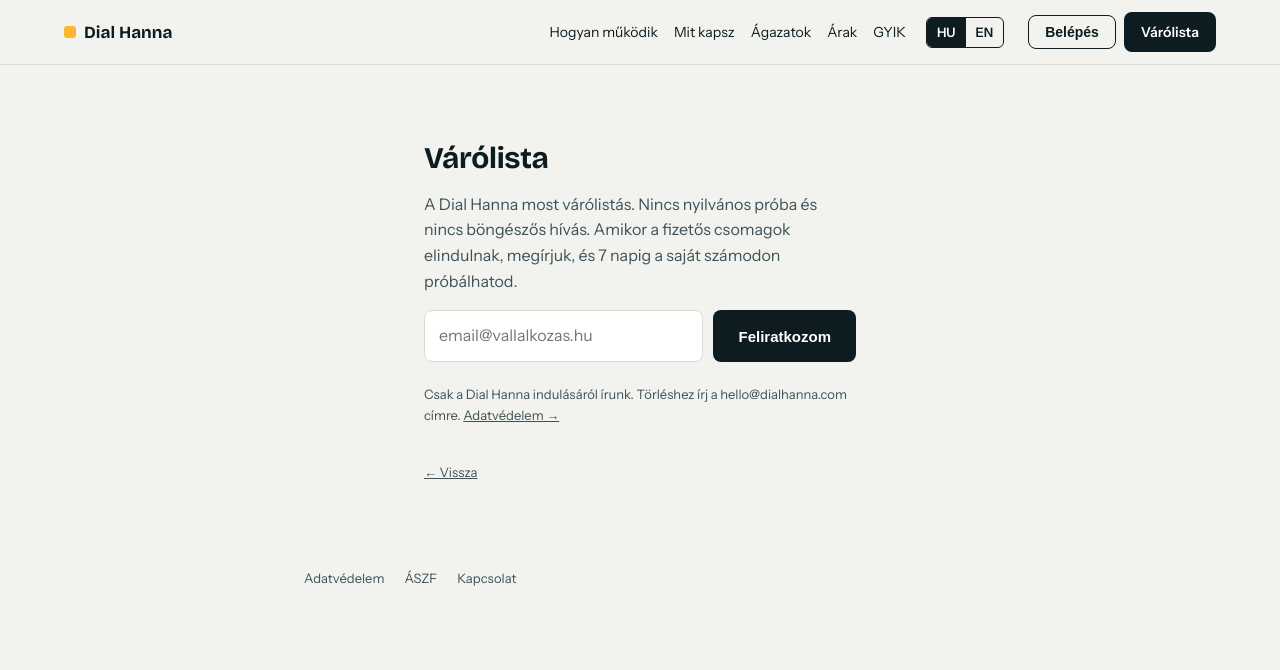
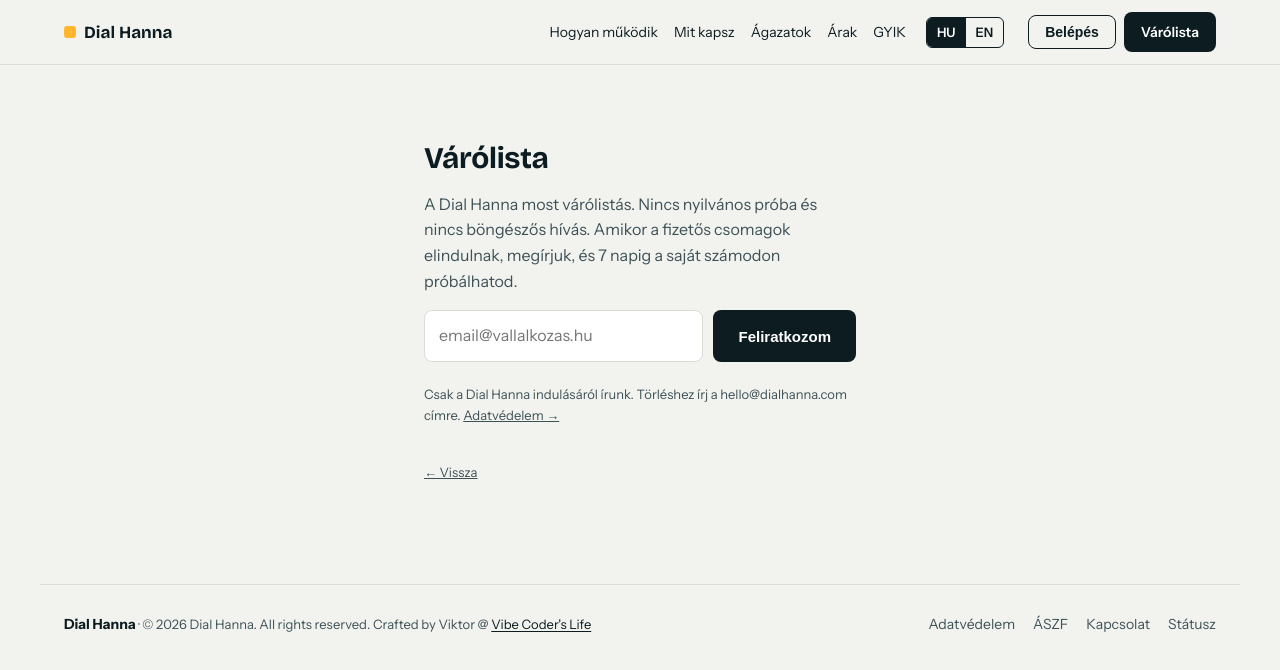
Before and after one commit to kondasviktor/dial-hanna-meta-hackathon, a Next.js app in the folder apps/web/: page /waitlist in a window 1280 px wide. Shown: the top 670 px of the page. Built offline with nearby package versions, Linux system fonts and the light colour scheme; no server answers.

Commit message:
Improve FAQ action feedback and unify the site footer.
Keep FAQ tiles in stable order with save/approve spinners and scroll lock; use the landing footer on every page including the dashboard.

```diff
--- a/apps/web/app/globals.css
+++ b/apps/web/app/globals.css
@@ -517,10 +517,12 @@ h1, h2, h3 {
 }
 .final h2 { font-size: 34px; margin: 0 0 8px; max-width: 20em; }
 .final p { color: #d6e4e6; }
-.footer {
-  margin-top: 64px;
+.footer,
+.site-footer {
+  max-width: 1200px;
+  margin: 64px auto 0;
   border-top: 1px solid var(--line);
-  padding: 28px 0 40px;
+  padding: 28px 24px 40px;
 }
 .footer-top {
   display: flex;
@@ -555,20 +557,17 @@ h1, h2, h3 {
 .footer-nav a { color: var(--muted); text-decoration: none; }
 .footer-nav a:hover { color: var(--ink); }
 
-.site-legal-footer {
-  max-width: 720px;
-  margin: 0 auto 48px;
-  padding: 0 24px;
+.faq-card-busy { opacity: 0.92; }
+.faq-card-ok { box-shadow: inset 3px 0 0 var(--deep-green); }
+.faq-flash {
   font-size: 13px;
+  font-weight: 600;
+  color: var(--deep-green);
 }
-.site-legal-footer nav {
-  display: flex;
-  flex-wrap: wrap;
-  gap: 12px 20px;
-  color: var(--muted);
+@keyframes faq-spin {
+  to { transform: rotate(360deg); }
 }
-.site-legal-footer a { color: var(--muted); text-decoration: none; }
-.site-legal-footer a:hover { color: var(--ink); }
+.faq-spin { animation: faq-spin 0.7s linear infinite; display: inline-block; }
 
 .legal-page {
   max-width: 720px;
--- a/apps/web/app/layout.tsx
+++ b/apps/web/app/layout.tsx
@@ -107,7 +107,7 @@ export default async function RootLayout({ children }: { children: React.ReactNo
           {/* Header stays mounted; its own Suspense only wraps the lang switch. */}
           <Header />
           <main>{children}</main>
-          <SiteFooter lang={lang} />
+          <SiteFooter />
         </body>
       </html>
     </ClerkProvider>
--- a/apps/web/app/site-footer.tsx
+++ b/apps/web/app/site-footer.tsx
@@ -1,20 +1,67 @@
 "use client";
 
-import { usePathname } from "next/navigation";
+import { Suspense } from "react";
+import { usePathname, useSearchParams } from "next/navigation";
+import { landing } from "@/i18n/landing.ts";
 
-/** Compact legal footer for non-landing routes. Landing has its own footer. */
-export default function SiteFooter({ lang }: { lang: "hu" | "en" }) {
+function isAppShell(path: string): boolean {
+  return (
+    path.startsWith("/dashboard") ||
+    path.startsWith("/onboarding") ||
+    path.startsWith("/create-org") ||
+    path.startsWith("/waitlist")
+  );
+}
+
+function SiteFooterInner() {
   const path = usePathname() || "/";
-  if (path === "/" || path === "/en") return null;
+  const searchParams = useSearchParams();
+  const en =
+    path === "/en" ||
+    path.startsWith("/en/") ||
+    (isAppShell(path) && searchParams.get("lang")?.toLowerCase() === "en");
+  const d = en ? landing.en : landing.hu;
+  const privacy = en ? "/en/privacy" : "/privacy";
+  const terms = en ? "/en/terms" : "/terms";
 
-  const en = lang === "en" || path.startsWith("/en");
   return (
-    <footer className="site-legal-footer">
-      <nav aria-label={en ? "Legal" : "Jogi"}>
-        <a href={en ? "/en/privacy" : "/privacy"}>{en ? "Privacy" : "Adatvédelem"}</a>
-        <a href={en ? "/en/terms" : "/terms"}>{en ? "Terms" : "ÁSZF"}</a>
-        <a href="mailto:hello@dialhanna.com">{en ? "Contact" : "Kapcsolat"}</a>
-      </nav>
+    <footer className="footer site-footer">
+      <div className="footer-top">
+        <p className="footer-credit muted small">
+          <strong className="footer-name">Dial Hanna</strong>
+          {" · "}
+          {d.footerRights} {d.footerCraftPrefix}
+          <a
+            href="https://www.vibecoderslife.com/"
+            target="_blank"
+            rel="noopener noreferrer"
+            className="footer-vcl"
+          >
+            {d.footerCraftLink}
+          </a>
+        </p>
+        <nav className="footer-nav" aria-label={en ? "Footer" : "Lábléc"}>
+          <a href={privacy}>{d.privacy}</a>
+          <a href={terms}>{d.terms}</a>
+          <a href="mailto:hello@dialhanna.com">{d.contact}</a>
+          <a href="/api/health">{d.footerStatus}</a>
+        </nav>
+      </div>
     </footer>
   );
 }
+
+/** Same landing footer on every page (including dashboard). */
+export default function SiteFooter() {
+  return (
+    <Suspense
+      fallback={
+        <footer className="footer site-footer" aria-hidden>
+          <div className="footer-top" />
+        </footer>
+      }
+    >
+      <SiteFooterInner />
+    </Suspense>
+  );
+}
```
Also changed, not shown: apps/web/app/dashboard/kb/faq-card.tsx (+99 -22 lines), apps/web/app/dashboard/kb/page.tsx (+5 -2 lines), apps/web/app/landing.tsx (+1 -30 lines).
